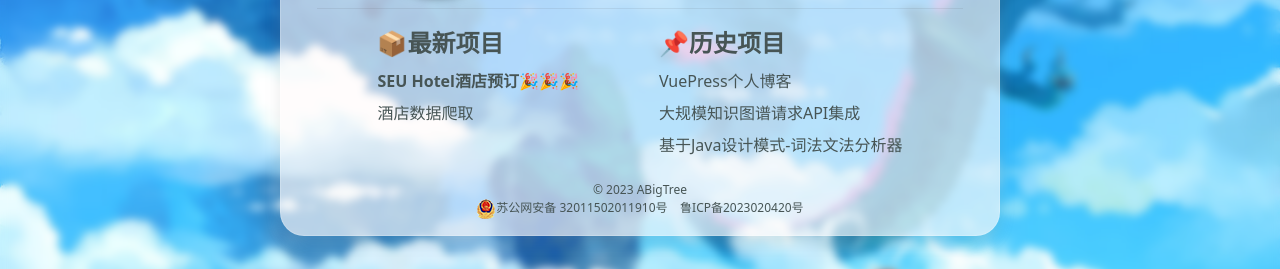
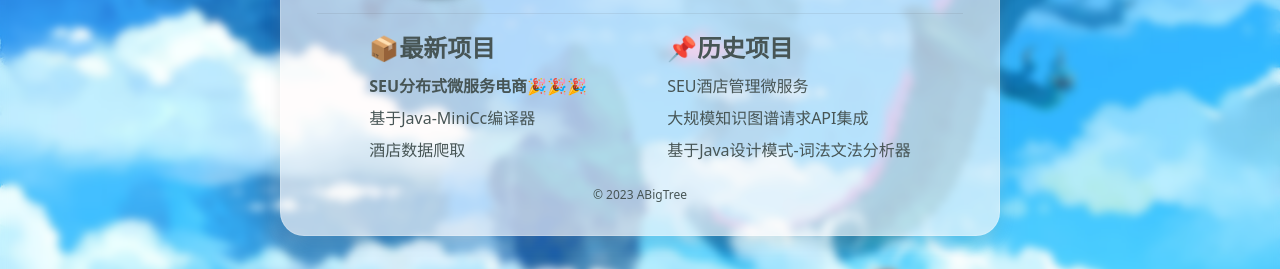
Before and after one commit to A-BigTree/myHomePage, a Vue app: page / in a window 1280 px wide. Shown: the part 380-649 px from the top of the page. Built offline with nearby package versions, Linux system fonts and the light colour scheme; some icons are missing.

Commit message:
update page

```diff
--- a/src/App.vue
+++ b/src/App.vue
@@ -1,4 +1,5 @@
-<script setup></script>
+<script setup>
+</script>
 
 <template>
   <div class="card-container">
@@ -23,10 +24,6 @@
           <a href="mailto:shuxinwang662@gmail.com">
             <i class="fa-solid fa-envelope"></i>邮件
           </a>
-          <!--
-          <a href="https://blog.iyuan.ltd/about" target="_blank" rel="noopener noreferrer">
-            <i class="fa-solid fa-mug-saucer"></i>关于
-          </a>-->
         </div>
       </div>
     </div>
@@ -36,8 +33,13 @@
         <h2>📦最新项目</h2>
         <ul>
           <li>
-            <a href="https://abigtree.top/seu_hotel/" target="_blank" rel="noopener noreferrer">
-                <strong>SEU Hotel酒店预订🎉🎉🎉</strong>
+            <a href="https://github.com/A-BigTree/seu-e-commerce" target="_blank" rel="noopener noreferrer">
+                <strong>SEU分布式微服务电商🎉🎉🎉</strong>
+            </a>
+          </li>
+          <li>
+            <a href="https://github.com/A-BigTree/minisys-minicc-java" target="_blank" rel="noopener noreferrer">
+              基于Java-MiniCc编译器
             </a>
           </li>
           <li>
@@ -52,8 +54,8 @@
         <h2>📌历史项目</h2>
         <ul>
           <li>
-            <a href="https://github.com/A-BigTree/vuepress-starter" target="_blank" rel="noopener noreferrer">
-              VuePress个人博客
+            <a href="https://github.com/A-BigTree/seu_hotel_Booking" target="_blank" rel="noopener noreferrer">
+              SEU酒店管理微服务
             </a>
           </li>
           <li>
@@ -72,14 +74,6 @@
 
     <div class="copyright mt-4 mb-4">
       <p style="text-align: center;">© 2023 ABigTree</p>
-		 	<p style="text-align: center;">
-        <a href="http://www.beian.gov.cn/portal/registerSystemInfo?recordcode=32011502011910">
-          <img src="/assets/img/beian.png" style="float:left;"/>
-            苏公网安备 32011502011910号
-            &nbsp;&nbsp;
-        </a>
-        <a href="https://beian.miit.gov.cn">鲁ICP备2023020420号</a>
-      </p>
     </div>
   </div>
 </template>
```
Also changed, not shown: 1 other file (tests, documents, lock files or other folders).
